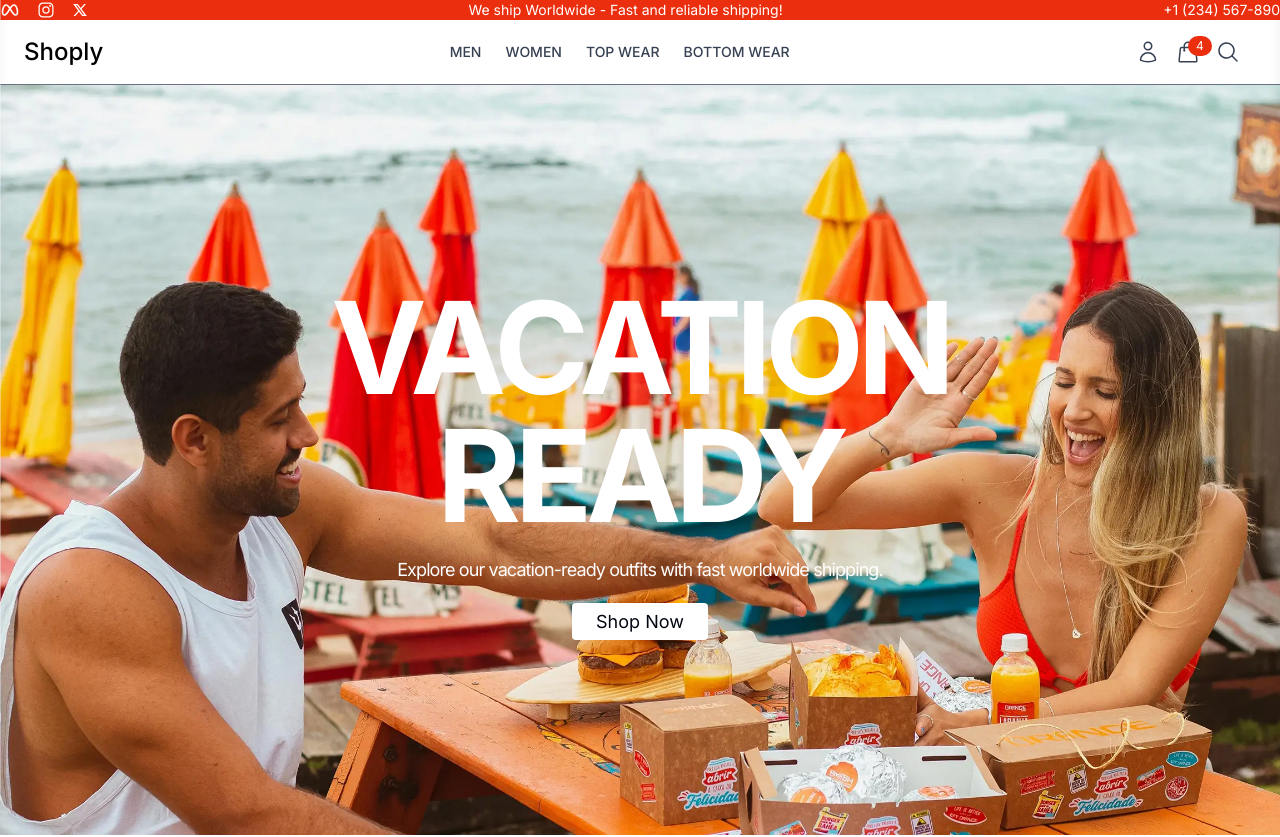
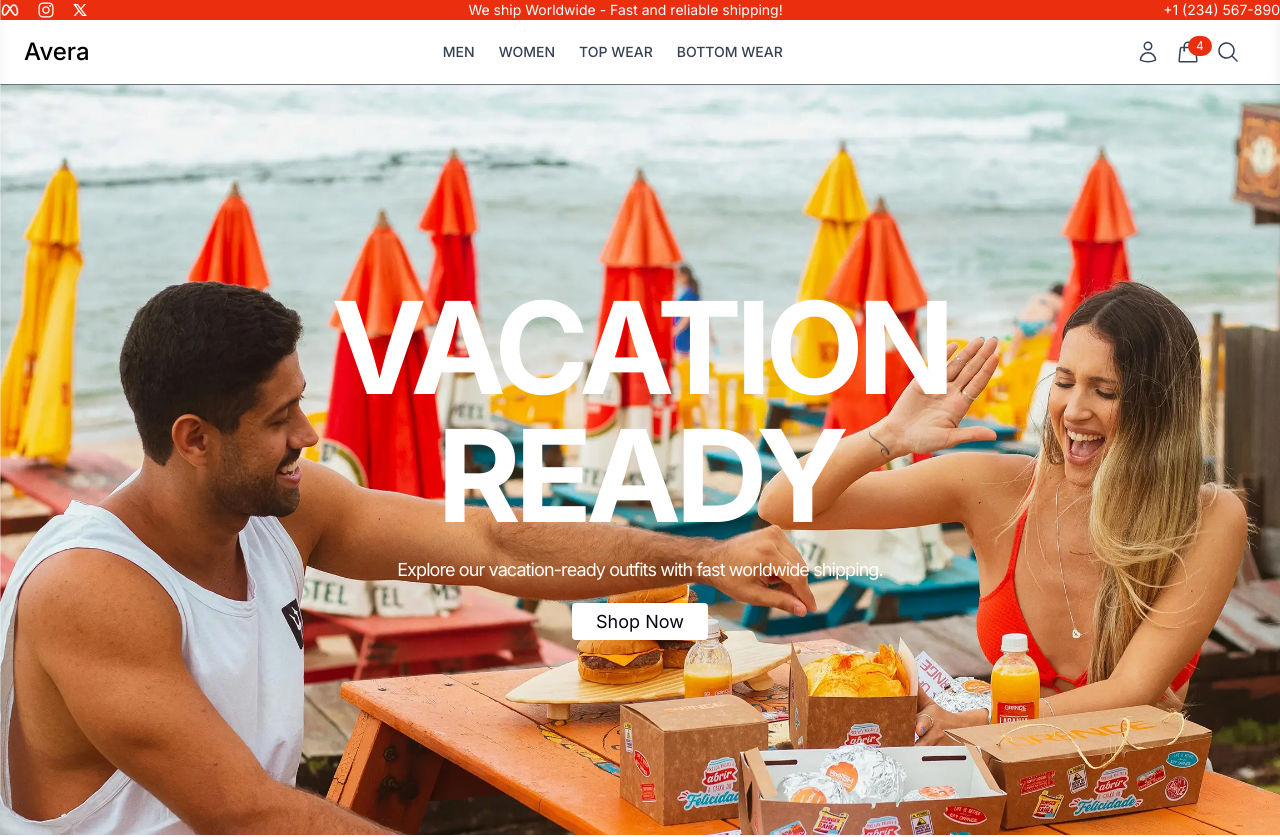
Before and after one commit to shehabrakib/Avera, a React (Vite) app in the folder frontend/: page / in a window 1280 px wide. Shown: the top 837 px of the page. Built offline with nearby package versions, Linux system fonts and the light colour scheme.

Commit message:
Website Name Chnaged to Avera

```diff
--- a/frontend/components/layout/Navbar.jsx
+++ b/frontend/components/layout/Navbar.jsx
@@ -23,7 +23,7 @@ const Navbar = () => {
             <nav className="container mx-auto flex items-center justify-between py-4 px-6">
                 <div>
                     <Link to="/" className="text-2xl font-medium">
-                        Shoply
+                        Avera
                     </Link>
                 </div>
                 <div className="hidden md:flex space-x-6">
```
